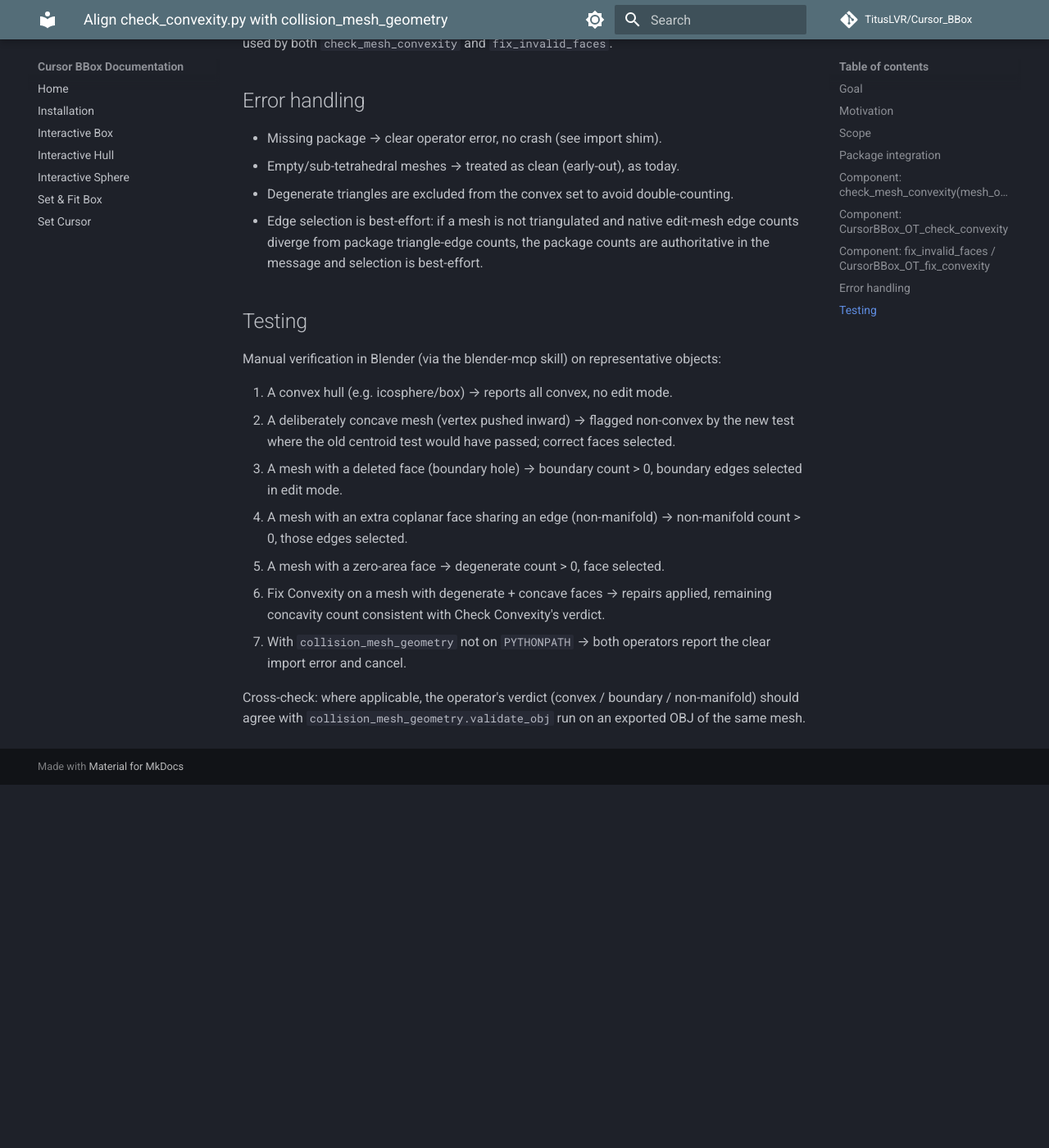
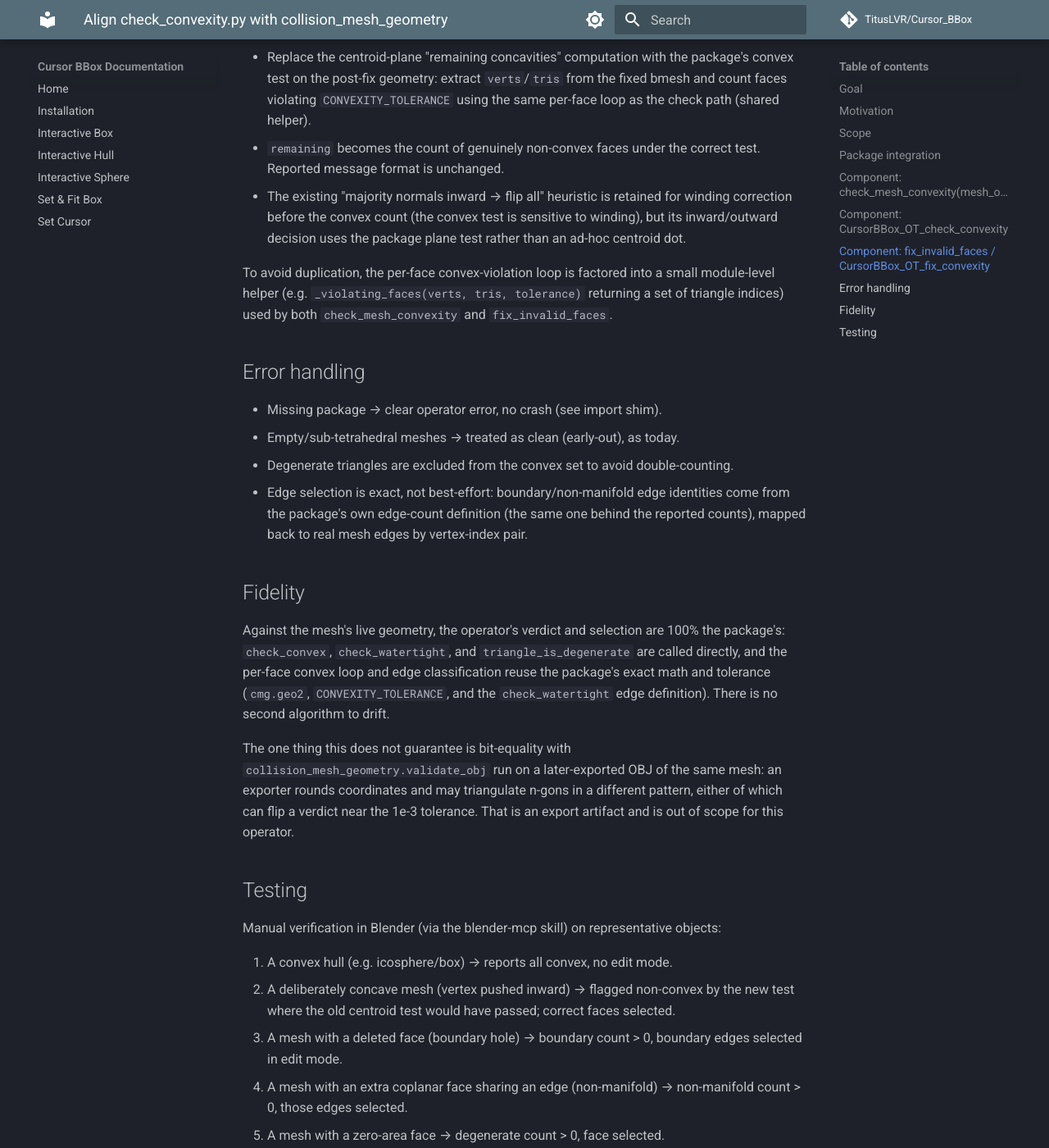
Before and after one commit to TitusLVR/Cursor_BBox, an MkDocs documentation site: the page built from docs/superpowers/specs/2026-06-09-align-check-convexity-design.md, in a window 1280 px wide and 1400 px high, scrolled down 4586 px. Shown: the whole window at 82% size. Built offline with MkDocs 1.6.1 and Material for MkDocs 9.7.7, drawn with Linux system fonts in a browser that asks for light colours; comment, search, counter and statistics services are not loaded; before the commit the page ends 5543 px from its top, so only the background shows below that; some of the changed text lies outside the part shown.

Commit message:
docs: Route edge selection through package definition for 100% fidelity
Drop bmesh-native edge flags in favor of the package's own edge-count
definition for boundary/non-manifold identities, and add a Fidelity section.

Co-Authored-By: Claude Opus 4.8 (1M context) <noreply@anthropic.com>

```diff
--- a/docs/superpowers/specs/2026-06-09-align-check-convexity-design.md
+++ b/docs/superpowers/specs/2026-06-09-align-check-convexity-design.md
@@ -95,6 +95,10 @@ Fields:
 - `worst_face: int` — original polygon index of the worst face, or `-1`
 - `boundary_count: int` — package boundary-edge count
 - `nonmanifold_count: int` — package non-manifold-edge count
+- `boundary_edges: set[frozenset[int]]` — vertex-index pairs of boundary edges,
+  for selection (identities, not just the count)
+- `nonmanifold_edges: set[frozenset[int]]` — vertex-index pairs of non-manifold
+  edges, for selection
 
 Algorithm:
 
@@ -111,6 +115,14 @@ Algorithm:
    - `worst_outside, worst_tri = cmg.check_convex(verts, tris)`
    - `boundary_count, nonmanifold_count, _ = cmg.check_watertight(tris)`
    - Map `worst_tri` → original polygon via `face_map`/`orig_index_of`.
+   - Edge identities for selection — build the package's own undirected edge-count
+     dict from the same `tris` (`frozenset((tri[i], tri[j]))` per triangle edge),
+     then `boundary_edges = {edges used exactly once}` and
+     `nonmanifold_edges = {edges used more than twice}`. This mirrors
+     `check_watertight` exactly, so the identities are consistent with the counts
+     by construction. Triangulation does not add vertices, so these vertex
+     indices equal the original mesh's vertex indices; triangulation diagonals are
+     always shared by exactly two triangles, so they never appear here.
 7. Degenerate set: for each triangle, `cmg.triangle_is_degenerate(a, b, c)`;
    collect offending original polygon indices.
 8. Invalid (non-convex) set — per-face selection loop that mirrors
@@ -146,10 +158,11 @@ order as the package call, and negligible for collision-sized meshes.
      edges can be highlighted.
   8. For each bad object, via `bmesh.from_edit_mesh`:
      - Select faces in `invalid_faces | degenerate_faces`.
-     - Select **edges** by bmesh-native flags: boundary = `e.is_boundary`;
-       non-manifold = `len(e.link_faces) > 2`. For triangulated collision meshes
-       these match the package counts exactly; the package counts remain
-       authoritative for the message, native flags drive selection.
+     - Select **edges**: build a lookup from the edit-mesh bmesh of
+       `frozenset((e.verts[0].index, e.verts[1].index)) -> edge`, then select the
+       edges in `boundary_edges | nonmanifold_edges`. These identities come from
+       the package's edge definition (step 6), so selection is consistent with the
+       reported counts — no reliance on bmesh-native edge flags.
      - `bmesh.update_edit_mesh(...)`.
 
 ## Component: `fix_invalid_faces` / `CursorBBox_OT_fix_convexity`
@@ -179,9 +192,23 @@ set of triangle indices) used by both `check_mesh_convexity` and
 - Missing package → clear operator error, no crash (see import shim).
 - Empty/sub-tetrahedral meshes → treated as clean (early-out), as today.
 - Degenerate triangles are excluded from the convex set to avoid double-counting.
-- Edge selection is best-effort: if a mesh is not triangulated and native
-  edit-mesh edge counts diverge from package triangle-edge counts, the package
-  counts are authoritative in the message and selection is best-effort.
+- Edge selection is exact, not best-effort: boundary/non-manifold edge identities
+  come from the package's own edge-count definition (the same one behind the
+  reported counts), mapped back to real mesh edges by vertex-index pair.
+
+## Fidelity
+
+Against the mesh's live geometry, the operator's verdict and selection are 100%
+the package's: `check_convex`, `check_watertight`, and `triangle_is_degenerate`
+are called directly, and the per-face convex loop and edge classification reuse
+the package's exact math and tolerance (`cmg.geo2`, `CONVEXITY_TOLERANCE`, and the
+`check_watertight` edge definition). There is no second algorithm to drift.
+
+The one thing this does not guarantee is bit-equality with
+`collision_mesh_geometry.validate_obj` run on a later-exported OBJ of the same
+mesh: an exporter rounds coordinates and may triangulate n-gons in a different
+pattern, either of which can flip a verdict near the 1e-3 tolerance. That is an
+export artifact and is out of scope for this operator.
 
 ## Testing
 
```
